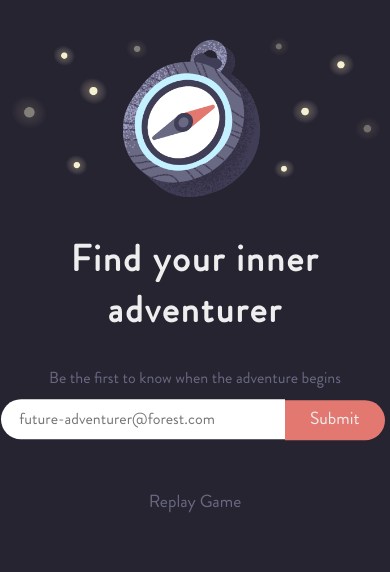
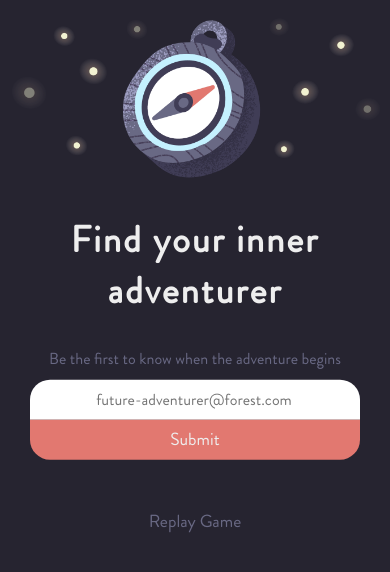
Before and after one commit to emjrhys/forest-game, a plain HTML site: page signup/index.html in a window 390 px wide. Shown: the part 216-788 px from the top of the page. Drawn offline with Linux system fonts and the light colour scheme.

Commit message:
added mobile fallbacks

```diff
--- a/css/_signup.scss
+++ b/css/_signup.scss
@@ -78,4 +78,31 @@
 			color: #eee;
 		}
 	}
+
+	@media only screen and (max-width: 500px) {
+		.form-wrapper {
+			box-sizing: border-box;
+			padding: 0 30px;
+		}
+
+		input, button {
+			width: 100%;
+			border-radius: 20px;
+		}
+
+		input {
+			border-bottom-left-radius: 0;
+			border-bottom-right-radius: 0;
+
+			text-align: center;
+			padding-left: 0;
+		}
+
+		button {
+			left: 0;
+
+			border-top-left-radius: 0;
+			border-top-right-radius: 0;
+		}
+	}
 }
--- a/css/styles.scss
+++ b/css/styles.scss
@@ -104,6 +104,9 @@
 		}
 	}
 
+	.sorry {
+		display: none;
+	}
 }
 
 footer {
@@ -168,4 +171,16 @@
 	cursor: none;
 }
 
+html.touch {
+	#landing {
+		.sorry {
+			display: block;
+		}
+
+		> a, > button {
+			display: none;
+		}
+	}
+}
+
 @import 'signup';
```
Also changed, not shown: index.html (+4 -0 lines), css/styles.css, 1 other file.
